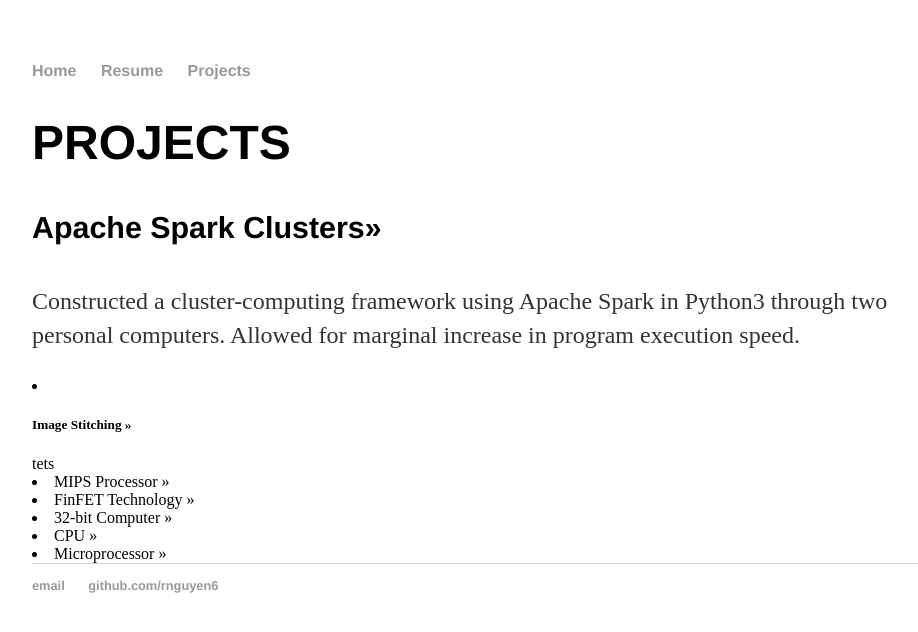
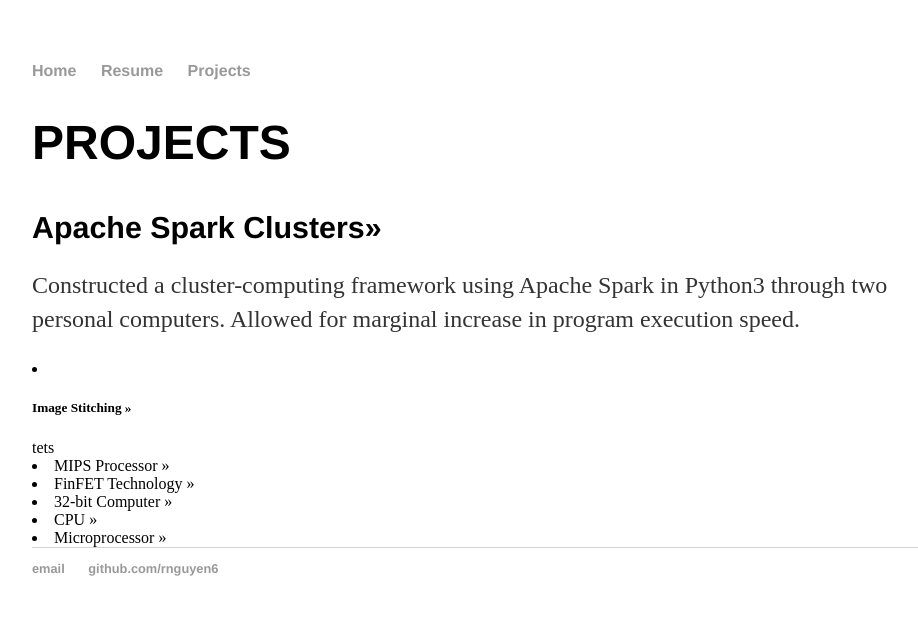
Before and after one commit to rnguyen6/rnguyen6.github.io, a Jekyll site: the page built from projects/index.html, in a window 1280 px wide. Shown: the top 632 px of the page, without its empty margins (160-1078 px from the left). Built offline with Jekyll 4.4.1, drawn with Linux system fonts in a browser that asks for light colours.

Commit message:
Update main.css

```diff
--- a/css/main.css
+++ b/css/main.css
@@ -9,7 +9,7 @@
 h1 { font-size: 3em;  }
 h2 { font-size: 2.7em; }
 h3 { font-size: 2.3em; }
-h4 { font-size: 1.9em; }
+h4 { font-size: 1.9em; margin-bottom: 0px; }
 
 nav ul, footer ul { font-size: 1em; font-family: 'Helvetica', 'Arial', 'Sans-Serif'; padding: 0px; list-style: none; font-weight: bold; }
 nav ul li, footer ul li { display: inline; margin-right: 20px; }
```
